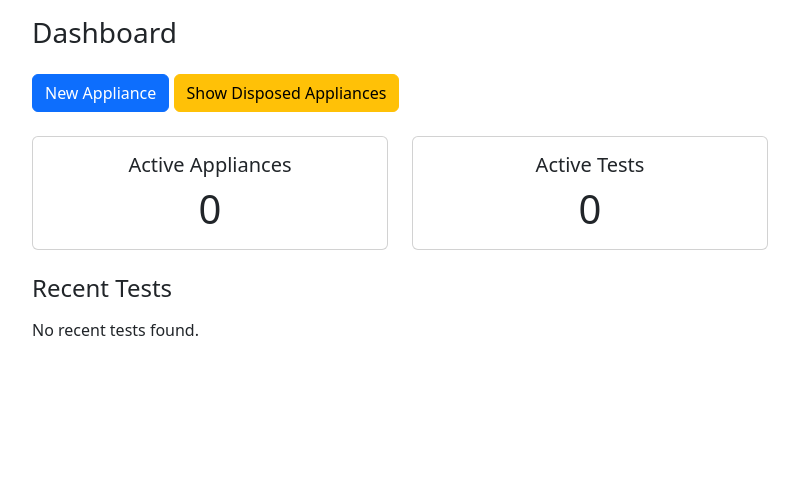
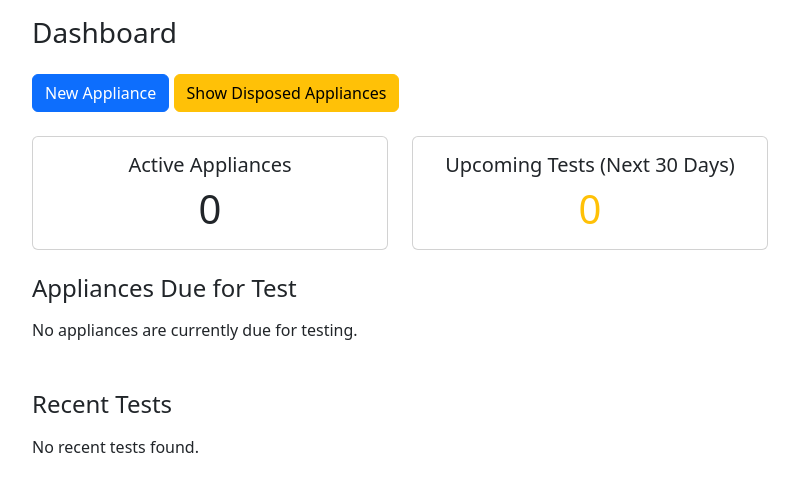
Before and after one commit to ell249/patrecorder, a Flask app: page / in a window 1280 px wide. Shown: the part 56-548 px from the top of the page, without its empty margins (50-849 px from the left). Run offline with Flask 3, Linux system fonts and the light colour scheme; data that the repository does not hold is empty; parts of the project's set-up code (start-up, migrations or seed data) failed here and were passed over.

Commit message:
Dashboard improvements

```diff
--- a/templates/dashboard.html
+++ b/templates/dashboard.html
@@ -18,6 +18,7 @@
 
 <!-- Stats -->
 <div class="row mb-4">
+
     <div class="col-md-4">
         <div class="card text-center p-3">
             <h5>Active Appliances</h5>
@@ -27,14 +28,70 @@
 
     <div class="col-md-4">
         <div class="card text-center p-3">
-            <h5>Active Tests</h5>
-            <div class="display-6">{{ test_count }}</div>
+            <h5>Upcoming Tests (Next 30 Days)</h5>
+            <div class="display-6 text-warning">{{ upcoming_count }}</div>
         </div>
     </div>
+
 </div>
 
+<!-- Appliances Due for Test -->
+<h4 class="mb-3">Appliances Due for Test</h4>
+
+{% if due_appliances %}
+<table class="table table-striped">
+    <thead>
+        <tr>
+            <th>Asset Number</th>
+            <th>Description</th>
+            <th>Make/Model</th>
+            <th>Location</th>
+            <th>Next Test Due</th>
+            <th>Status</th>
+            <th></th>
+        </tr>
+    </thead>
+    <tbody>
+        {% for appliance in due_appliances %}
+        {% set latest = appliance.tests|selectattr('disposed', 'equalto', False)|sort(attribute='next_test_due')|list %}
+        {% set next_due = latest[0].next_test_due if latest else None %}
+        <tr>
+            <td>{{ appliance.asset_number }}</td>
+            <td>{{ appliance.description }}</td>
+            <td>{{ appliance.make_model }}</td>
+            <td>{{ appliance.location }}</td>
+            <td>
+                {% if next_due %}
+                    {{ next_due }}
+                {% else %}
+                    <span class="text-danger fw-bold">Never Tested</span>
+                {% endif %}
+            </td>
+            <td>
+                {% if not next_due %}
+                    <span class="badge bg-danger">Never Tested</span>
+                {% elif next_due < date.today() %}
+                    <span class="badge bg-danger">Overdue</span>
+                {% else %}
+                    <span class="badge bg-warning text-dark">Due Soon</span>
+                {% endif %}
+            </td>
+            <td>
+                <a href="{{ url_for('main.appliance_detail', appliance_id=appliance.id) }}"
+                   class="btn btn-sm btn-outline-primary">
+                    View
+                </a>
+            </td>
+        </tr>
+        {% endfor %}
+    </tbody>
+</table>
+{% else %}
+<p>No appliances are currently due for testing.</p>
+{% endif %}
+
 <!-- Recent Tests -->
-<h4 class="mb-3">Recent Tests</h4>
+<h4 class="mb-3 mt-5">Recent Tests</h4>
 
 {% if recent_tests %}
 <table class="table table-striped">
--- a/views.py
+++ b/views.py
@@ -4,7 +4,7 @@ from flask import (
     Blueprint, render_template, request, redirect,
     url_for, flash, make_response
 )
-from sqlalchemy import or_, func
+from sqlalchemy import or_
 from weasyprint import HTML
 from werkzeug.utils import secure_filename
 
@@ -26,6 +26,48 @@ bp = Blueprint("main", __name__)
 
 @bp.route("/")
 def dashboard():
+    today = datetime.today().date()
+    soon = today + timedelta(days=30)
+
+    # Appliances with NO tests
+    never_tested = (
+        Appliance.query
+        .filter(Appliance.disposed == False)
+        .filter(~Appliance.tests.any())
+        .all()
+    )
+
+    # Appliances with overdue or due-soon tests
+    due_tests = (
+        Appliance.query
+        .join(TestRecord)
+        .filter(
+            Appliance.disposed == False,
+            TestRecord.disposed == False,
+            TestRecord.next_test_due != None,
+            TestRecord.next_test_due <= soon
+        )
+        .all()
+    )
+
+    # Merge + dedupe
+    due_appliances = {a.id: a for a in (never_tested + due_tests)}.values()
+
+    # Count upcoming tests (next 30 days, excluding overdue)
+    upcoming_count = (
+        Appliance.query
+        .join(TestRecord)
+        .filter(
+            Appliance.disposed == False,
+            TestRecord.disposed == False,
+            TestRecord.next_test_due != None,
+            TestRecord.next_test_due > today,
+            TestRecord.next_test_due <= soon
+        )
+        .distinct()
+        .count()
+    )
+
     recent_tests = (
         TestRecord.query.filter_by(disposed=False)
         .order_by(TestRecord.test_date.desc())
@@ -34,13 +76,13 @@ def dashboard():
     )
 
     appliance_count = Appliance.query.filter_by(disposed=False).count()
-    test_count = TestRecord.query.filter_by(disposed=False).count()
 
     return render_template(
         "dashboard.html",
         recent_tests=recent_tests,
         appliance_count=appliance_count,
-        test_count=test_count
+        due_appliances=due_appliances,
+        upcoming_count=upcoming_count
     )
 
 # ---------------------------------------------------------
@@ -91,7 +133,7 @@ def new_appliance():
         appliance = Appliance(
             asset_number=asset_number,
             description=form.get("description"),
-            make_model=form.get("make_model"),        # NEW
+            make_model=form.get("make_model"),
             location=form.get("location"),
             owner=form.get("owner"),
             class_type=form.get("class_type"),
@@ -119,7 +161,7 @@ def edit_appliance(appliance_id):
 
         appliance.asset_number = form["asset_number"]
         appliance.description = form.get("description")
-        appliance.make_model = form.get("make_model")      # NEW
+        appliance.make_model = form.get("make_model")
         appliance.location = form.get("location")
         appliance.owner = form.get("owner")
         appliance.class_type = form.get("class_type")
@@ -137,7 +179,7 @@ def edit_appliance(appliance_id):
     )
 
 # ---------------------------------------------------------
-# Dispose Appliance (Soft Delete)
+# Dispose Appliance
 # ---------------------------------------------------------
 
 @bp.route("/appliance/<int:appliance_id>/dispose", methods=["POST"])
@@ -154,14 +196,30 @@ def dispose_appliance(appliance_id):
     return redirect(url_for("main.appliance_list"))
 
 # ---------------------------------------------------------
-# Delete Appliance (Hard Delete)
+# Restore Appliance
+# ---------------------------------------------------------
+
+@bp.route("/appliance/<int:appliance_id>/restore", methods=["POST"])
+def restore_appliance(appliance_id):
+    appliance = Appliance.query.get_or_404(appliance_id)
+
+    appliance.disposed = False
+    for test in appliance.tests:
+        test.disposed = False
+
+    db.session.commit()
+
+    flash("Appliance has been restored.", "success")
+    return redirect(url_for("main.edit_appliance", appliance_id=appliance.id))
+
+# ---------------------------------------------------------
+# Delete Appliance
 # ---------------------------------------------------------
 
 @bp.route("/appliance/<int:appliance_id>/delete", methods=["POST"])
 def delete_appliance(appliance_id):
     appliance = Appliance.query.get_or_404(appliance_id)
 
-    # Delete tests + photos
     for test in appliance.tests:
         for photo in test.photos:
             db.session.delete(photo)
@@ -181,7 +239,6 @@ def delete_appliance(appliance_id):
 def appliance_detail(appliance_id):
     appliance = Appliance.query.get_or_404(appliance_id)
 
-    # Only count non‑disposed tests in summary
     test_summary = summarize_test_types(
         [t for t in appliance.tests if not t.disposed]
     )
@@ -247,7 +304,6 @@ def new_test(appliance_id):
         db.session.add(test)
         db.session.commit()
 
-        # Handle photos
         upload_dir = os.path.join(Config.UPLOAD_FOLDER, str(test.id))
         os.makedirs(upload_dir, exist_ok=True)
 
```
Also changed, not shown: templates/appliance_form.html (+13 -2 lines).
